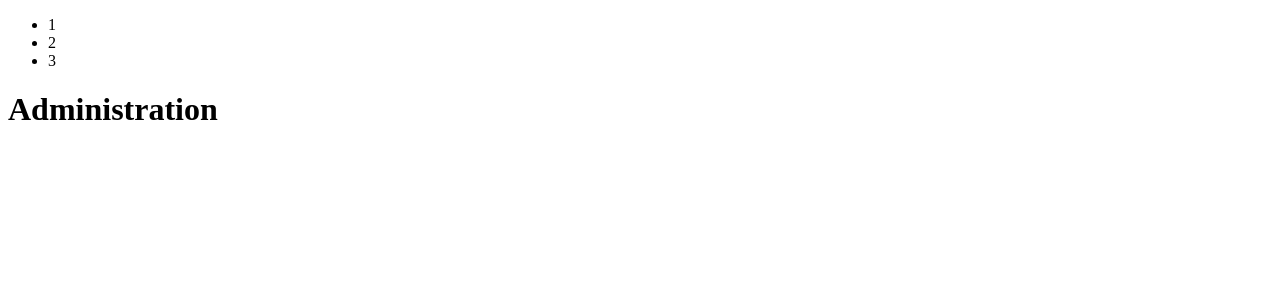
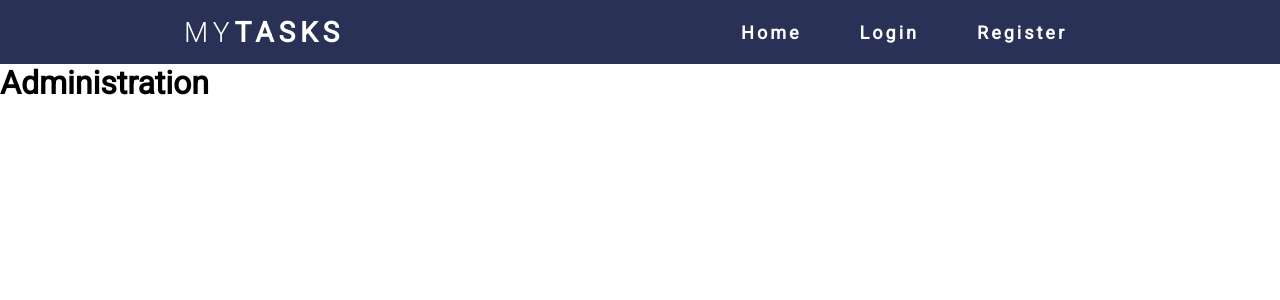
Before and after one commit to maeldonn/mytasks, a Vue app in the folder client/: page /administration in a window 1280 px wide. Shown: the top 300 px of the page. Built offline with nearby package versions, Linux system fonts and the light colour scheme.

Commit message:
:construction: Working on navbar

```diff
--- a/client/package.json
+++ b/client/package.json
@@ -1,5 +1,5 @@
 {
-  "name": "mystasks - client",
+  "name": "mystasks-client",
   "version": "0.1.0",
   "private": true,
   "scripts": {
--- a/client/public/index.html
+++ b/client/public/index.html
@@ -6,6 +6,7 @@
     <meta name="viewport" content="width=device-width,initial-scale=1.0">
     <link rel="icon" href="<%= BASE_URL %>favicon.ico">
     <title><%= htmlWebpackPlugin.options.title %></title>
+    <link href="https://fonts.googleapis.com/css2?family=Roboto:wght@300;400&display=swap" rel="stylesheet">
   </head>
   <body>
     <noscript>
--- a/client/src/App.vue
+++ b/client/src/App.vue
@@ -1,6 +1,6 @@
 <template>
   <div id="app">
-    <Navbar />
+    <Navbar :connected="connected" :isAdmin="isAdmin"/>
     <router-view />
   </div>
 </template>
@@ -13,5 +13,27 @@ export default {
   components: {
     Navbar,
   },
+  data: () => ({
+    connected: false,
+    isAdmin: false,
+  }),
 };
 </script>
+
+<style>
+* {
+  margin: 0;
+  padding: 0;
+}
+
+body {
+  width: 100vw;
+  height: 100vh;
+  overflow-x: hidden;
+}
+
+#app {
+  height: 100%;
+  font-family: 'Roboto', sans-serif;
+}
+</style>
--- a/client/src/components/Navbar.vue
+++ b/client/src/components/Navbar.vue
@@ -1,16 +1,180 @@
 <template>
- <nav>
-   <ul>
-     <li>1</li>
-     <li>2</li>
-     <li>3</li>
-   </ul>
- </nav>
+  <nav>
+    <div class="logo">
+      <router-link :to="{ name: 'Home' }">
+        <h4>
+          <span class="title-first">My</span>
+          <span>Tasks</span>
+        </h4>
+      </router-link>
+    </div>
+    <ul class="nav-links" v-if="connected">
+      <li>
+        <router-link :to="{ name: 'Dashboard' }" @click="navSlide">Dashboard</router-link>
+      </li>
+      <li v-if="isAdmin">
+        <router-link :to="{ name: 'Administration' }" @click="navSlide">Admin</router-link>
+      </li>
+      <li>
+        <router-link :to="{ name: 'Home' }" @click="navSlide">Disconnect</router-link>
+      </li>
+    </ul>
+    <ul class="nav-links" v-else>
+      <li>
+        <router-link :to="{ name: 'Home' }" @click="navSlide">Home</router-link>
+      </li>
+      <li>
+        <router-link :to="{ name: 'Login' }" @click="navSlide">Login</router-link>
+      </li>
+      <li>
+        <router-link :to="{ name: 'Register' }" @click="navSlide">Register</router-link>
+      </li>
+    </ul>
+    <div class="burger" @click="navSlide">
+      <div class="line1"></div>
+      <div class="line2"></div>
+      <div class="line3"></div>
+    </div>
+  </nav>
 </template>
 
 <script>
 export default {
   name: 'Navbar',
-  data: () => ({}),
+  props: {
+    connected: { type: Boolean, required: true },
+    isAdmin: { type: Boolean, required: true },
+  },
+  methods: {
+    navSlide() {
+      document.querySelector('.nav-links').classList.toggle('nav-active');
+      document.querySelectorAll('.nav-links li').forEach((link, index) => {
+        if (link.style.animation) {
+          // eslint-disable-next-line no-param-reassign
+          link.style.animation = '';
+        } else {
+          // eslint-disable-next-line no-param-reassign
+          link.style.animation = `navLinkFade 0.5s ease forwards ${
+            index / 7 + 0.3
+          }s`;
+        }
+      });
+      document.querySelector('.burger').classList.toggle('toggle');
+    },
+  },
 };
 </script>
+
+<style scoped>
+nav {
+  display: flex;
+  justify-content: space-around;
+  align-items: center;
+  min-height: 8vh;
+  background-color: #293156;
+}
+
+.logo h4 {
+  color: #ffffff;
+  text-transform: uppercase;
+  letter-spacing: 5px;
+  font-size: 28px;
+}
+
+.title-first {
+  font-weight: 300;
+}
+
+.nav-links {
+  display: flex;
+  justify-content: space-around;
+  width: 30%;
+}
+
+li {
+  list-style: none;
+  font-size: 18px;
+  padding: 0 20px;
+}
+
+a {
+  color: #ffffff;
+  text-decoration: none;
+  letter-spacing: 3px;
+  font-weight: bold;
+  transition: color 0.2s ease-in;
+}
+
+a:hover {
+  color: #dea90f;
+}
+
+.burger {
+  display: none;
+  cursor: pointer;
+}
+
+.burger div {
+  width: 25px;
+  height: 3px;
+  background-color: #ffffff;
+  margin: 5px;
+  transition: all 0.3s ease;
+}
+
+@media screen and (max-width: 800px) {
+  .nav-links {
+    position: absolute;
+    right: 0px;
+    height: 92vh;
+    top: 8vh;
+    background-color: #293156;
+    flex-direction: column;
+    justify-content: center;
+    align-items: center;
+    width: 100%;
+    transform: translateX(100%);
+    transition: transform 0.5s ease-in;
+  }
+
+  li {
+    font-size: 50px;
+    margin: 30px auto;
+  }
+
+  a:hover {
+    border-bottom: 2px solid #dea90f;
+  }
+
+  .burger {
+    display: block;
+  }
+}
+
+.nav-active {
+  transform: translateX(0%);
+}
+
+@keyframes navLinkFade {
+  from {
+    opacity: 0;
+    transform: translateX(50px);
+  }
+  to {
+    opacity: 1;
+    transform: translateX(0px);
+  }
+}
+
+.toggle .line1 {
+  transform: rotate(-45deg) translate(-5px, 6px);
+}
+
+.toggle .line2 {
+  opacity: 0;
+}
+
+.toggle .line3 {
+  transform: rotate(45deg) translate(-5px, -6px);
+}
+</style>
```
Also changed, not shown: 1 other file (tests, documents, lock files or other folders).
